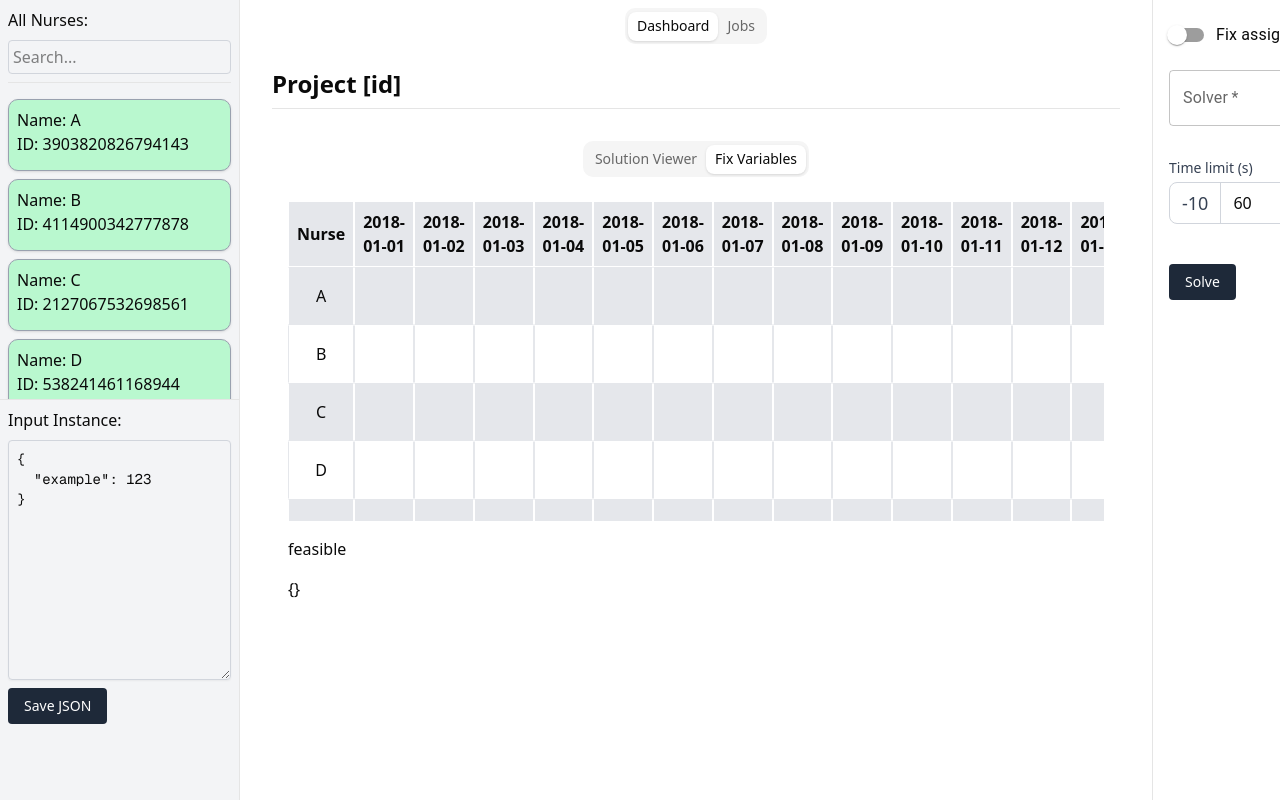
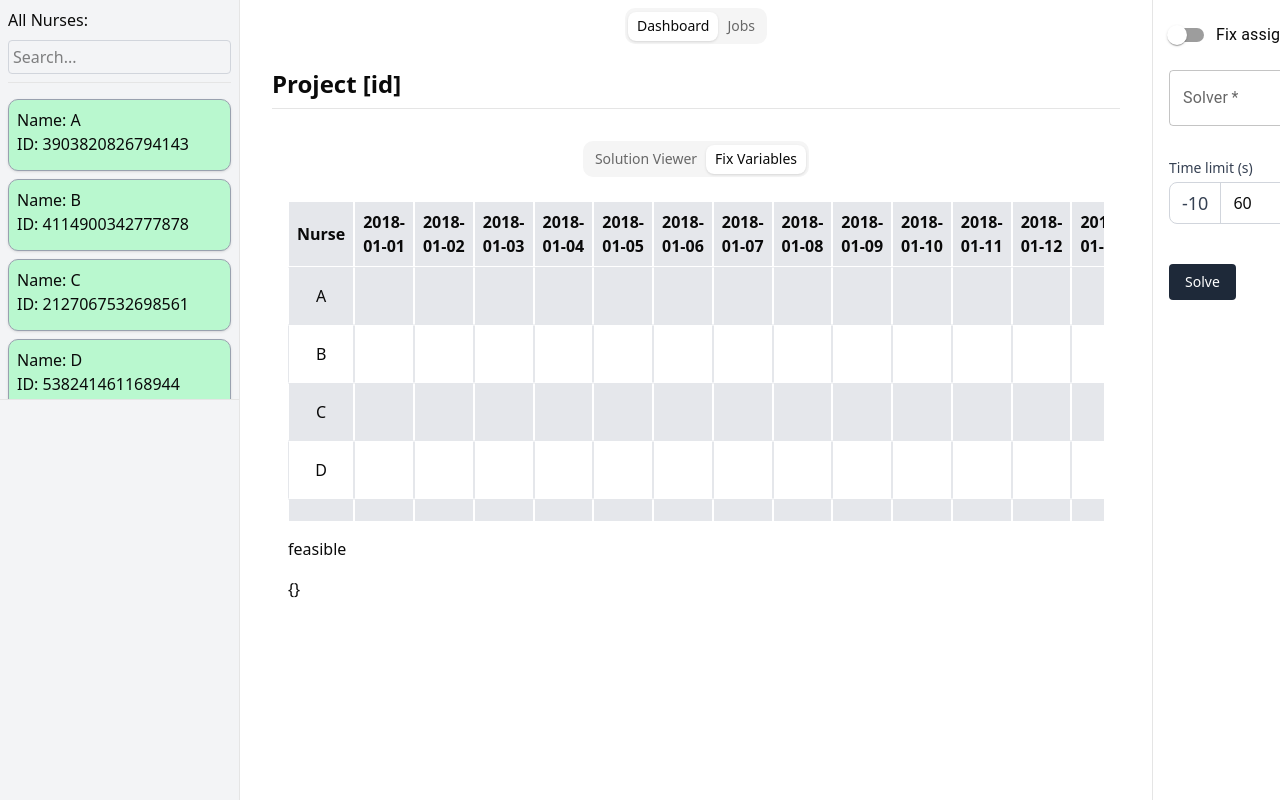
Before and after one commit to simonlsgr/nurse-rostering-teamproject, a Next.js app in the folder frontend/: page /projects/1 in a window 1280 px wide. Built offline with nearby package versions, Linux system fonts and the light colour scheme.

Commit message:
fix: removed json input

```diff
--- a/frontend/src/app/projects/[projectId]/page.tsx
+++ b/frontend/src/app/projects/[projectId]/page.tsx
@@ -4,7 +4,6 @@ import NurseList from "@/components/rostering/NurseList";
 import { useLoadInstance } from "@/hooks/instanceHooks";
 import { useLoadSolutionsArray } from "@/hooks/solutionHooks";
 import { use, useEffect } from "react";
-import InputJson from "@/components/common/InputJson"
 import SolveButton from "@/components/rostering/SolveButton";
 import FixVariablesSelections from "@/components/rostering/FixVariablesSelection";
 import SolverSelector from "@/components/rostering/SolverSelector";
@@ -37,7 +36,6 @@ export default function ProjectPage({ params }: { params: { projectId: string }
         <NurseList />
 
 
-        <InputJson />
 
       </div>
 
```
